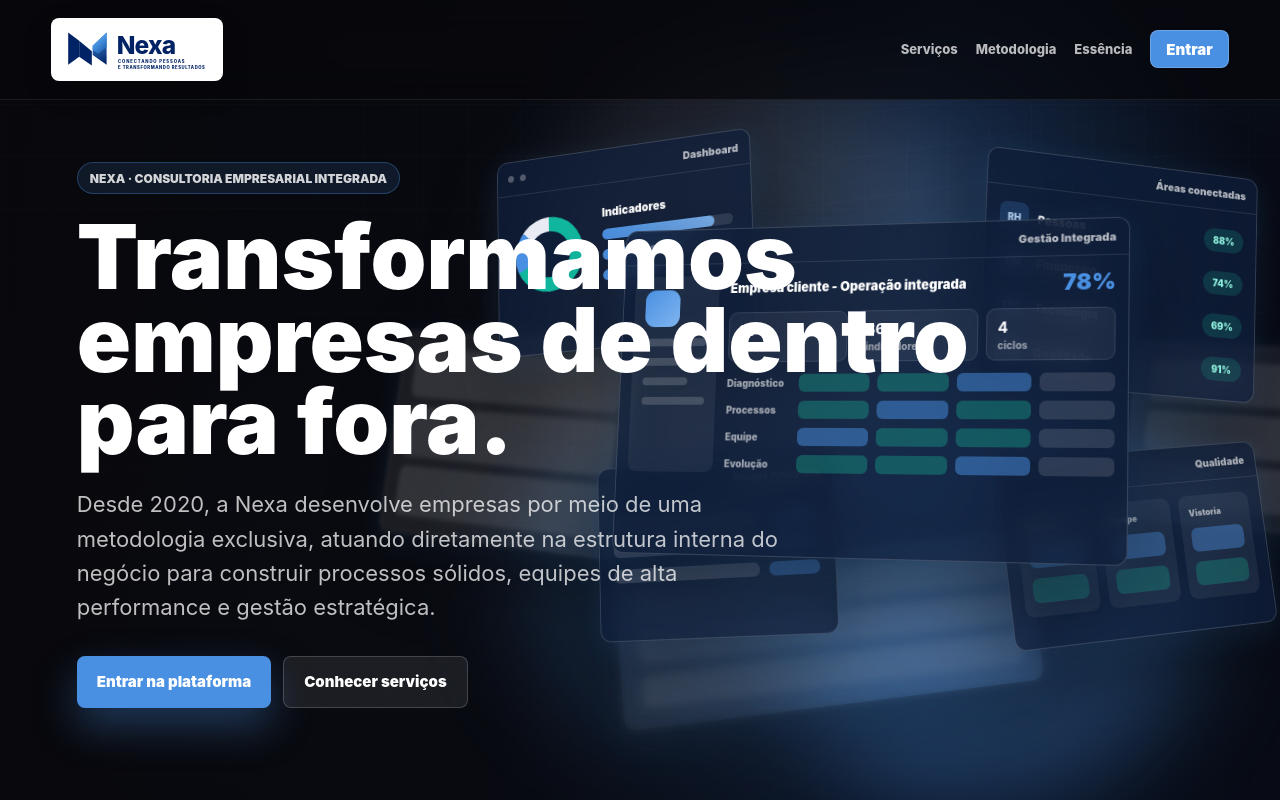
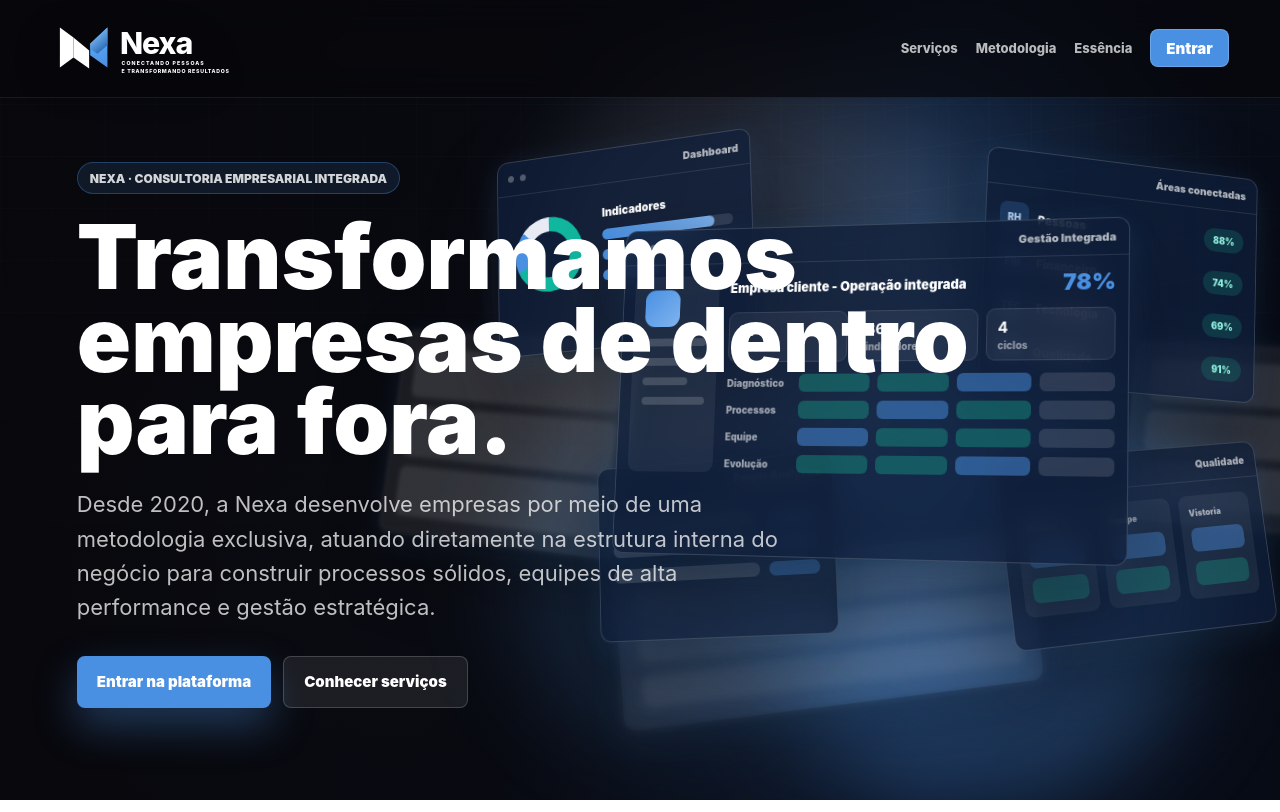
Before and after one commit to Hoolydev/33appbynexa, a website: page index.html in a window 1280 px wide. Shown: the top 812 px of the page. Drawn offline with Linux system fonts and the light colour scheme.

Commit message:
fix: use transparent Nexa logo on dark header

```diff
--- a/index.html
+++ b/index.html
@@ -10,7 +10,7 @@
     <section id="landing-screen" class="landing-screen">
       <header class="landing-nav">
         <div class="brand landing-brand">
-          <img class="brand-lockup" src="./assets/nexa-logo.svg" alt="Nexa - conectando pessoas e transformando resultados" />
+          <img class="brand-lockup landing-brand-lockup" src="./assets/nexa-logo-white.svg" alt="Nexa - conectando pessoas e transformando resultados" />
         </div>
         <nav aria-label="Navegação da landing page">
           <a href="#servicos">Serviços</a>
--- a/styles.css
+++ b/styles.css
@@ -1469,12 +1469,9 @@ select {
   height: auto;
 }
 
-.landing-nav .brand-lockup {
-  width: 172px;
-  border-radius: 8px;
-  background: #fff;
-  box-shadow: 0 10px 28px rgba(0, 0, 0, 0.18);
-  padding: 7px 10px;
+.landing-brand-lockup {
+  width: 188px;
+  filter: drop-shadow(0 10px 24px rgba(0, 0, 0, 0.22));
 }
 
 .app-brand-lockup {
@@ -1490,13 +1487,6 @@ select {
   height: 38px;
   flex: 0 0 38px;
   object-fit: contain;
-}
-
-.landing-nav .brand-mark {
-  border-radius: 8px;
-  background: #fff;
-  box-shadow: 0 10px 28px rgba(0, 0, 0, 0.18);
-  padding: 5px;
 }
 
 .brand strong,
```
Also changed, not shown: assets/nexa-logo-white.svg (added).
